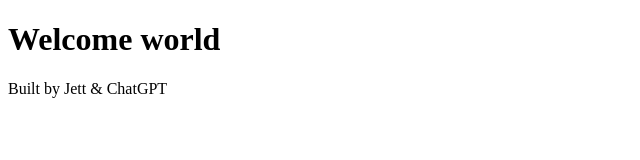
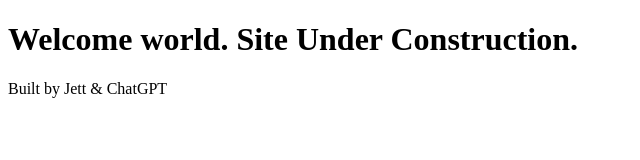
Before and after one commit to JamesHBond/elite-ball-knowledge, a website: page public/index.html in a window 1280 px wide. Shown: the whole page, without its empty margins (0-640 px from the left). Drawn offline with Linux system fonts and the light colour scheme.

Commit message:
Update index.html

```diff
--- a/public/index.html
+++ b/public/index.html
@@ -5,7 +5,7 @@
   <title>Welcome World</title>
 </head>
 <body>
-  <h1>Welcome world</h1>
+  <h1>Welcome world. Site Under Construction.</h1>
   <p>Built by Jett & ChatGPT</p>
 </body>
 </html>
```
